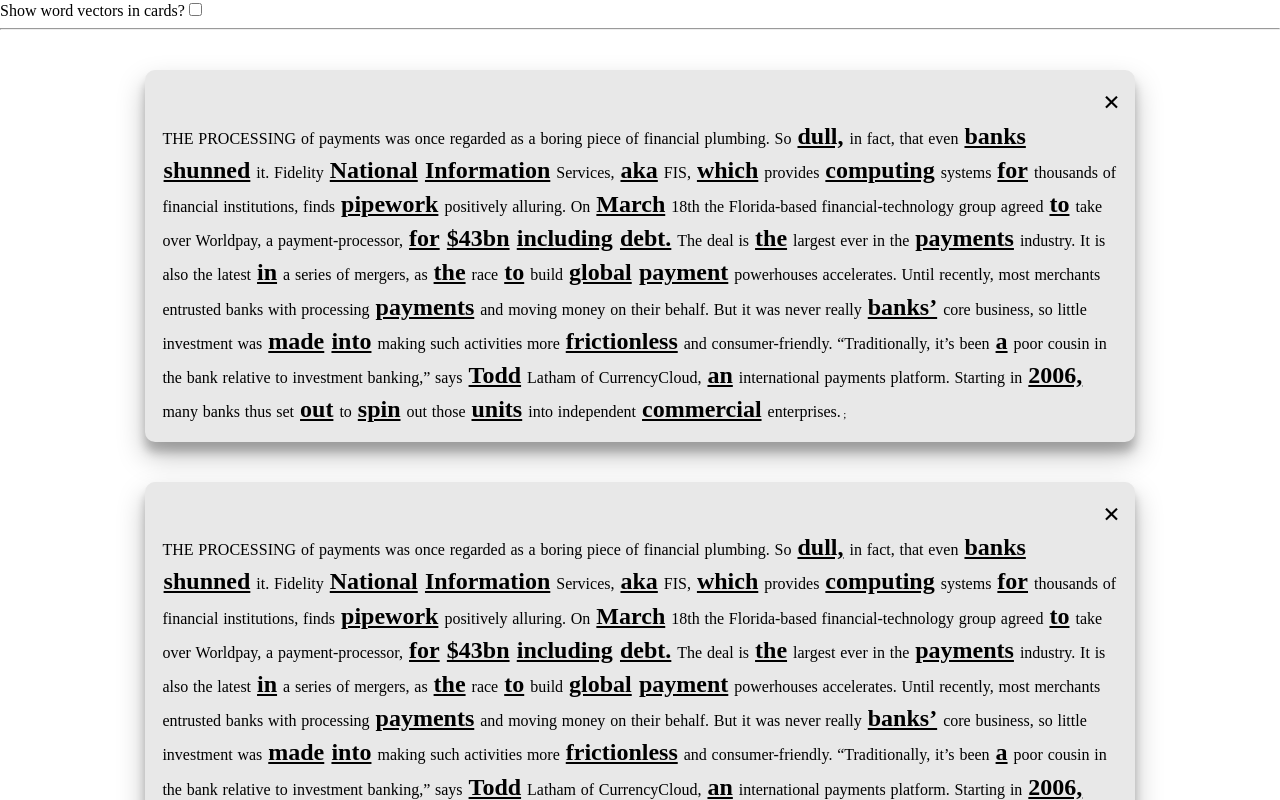
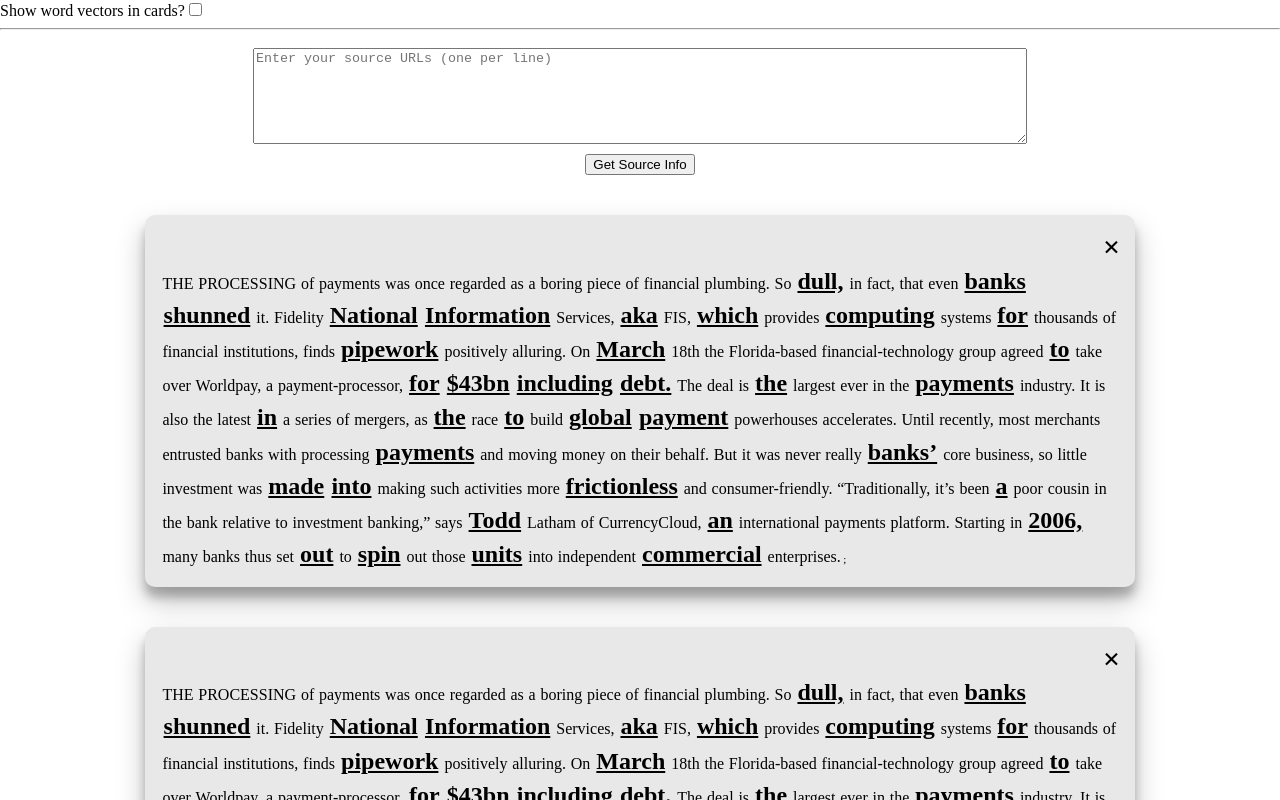
Before and after one commit to schwartzadev/cx-frontend, a React (Create React App) app: page / in a window 1280 px wide. Shown: the top 800 px of the page. Built offline with nearby package versions, Linux system fonts and the light colour scheme.

Commit message:
add textarea and submit button to accept user inputted URLs

```diff
--- a/src/App.css
+++ b/src/App.css
@@ -46,3 +46,15 @@
 .card-body-container > div {
   display: inline-block;
 }
+
+.source-urls-prompt {
+  width: 60%;
+  display: block;
+  margin: 10px auto;
+}
+
+.source-urls-container {
+  display: flex;
+  flex-direction: column;
+  align-items: center;
+}
--- a/src/App.js
+++ b/src/App.js
@@ -26,10 +26,51 @@
       <div className="App" id="card-container">
         <Setting label="Show word vectors in cards?" defaultChecked={false} onChecked={handleWordVectors} name="showWordVectors" />
         <hr />
+        <SourceURLsPrompt />
         <Card wordVectors={wordVectors} />
         <Card wordVectors={wordVectors} />
       </div>
     );
+  }
+}
+
+class SourceURLsPrompt extends Component {
+  constructor(props) {
+    super(props);
+    this.state = {
+      value: '' // textarea initial value
+    };
+
+    this.handleChange = this.handleChange.bind(this);
+    this.handleSubmit = this.handleSubmit.bind(this);
+  }
+
+  handleChange(event) {
+    this.setState({value: event.target.value});
+  }
+
+  handleSubmit(event) {
+    event.preventDefault();
+    let urls = this.state.value.split('\n');
+    console.log(urls);
+    // todo call Mercury API here (async)
+    // todo implement a maximum number of URLs allowed per request
+  }
+
+  render() {
+    const textareaPlaceholder = "Enter your source URLs (one per line)";
+    return (
+      <form onSubmit={this.handleSubmit} className="source-urls-container">
+          <textarea
+            className="source-urls-prompt"
+            rows={6}
+            placeholder={textareaPlaceholder}
+            value={this.state.value}
+            onChange={this.handleChange}
+          />
+        <input type="submit" value="Get Source Info" />
+      </form>
+    )
   }
 }
 
```
